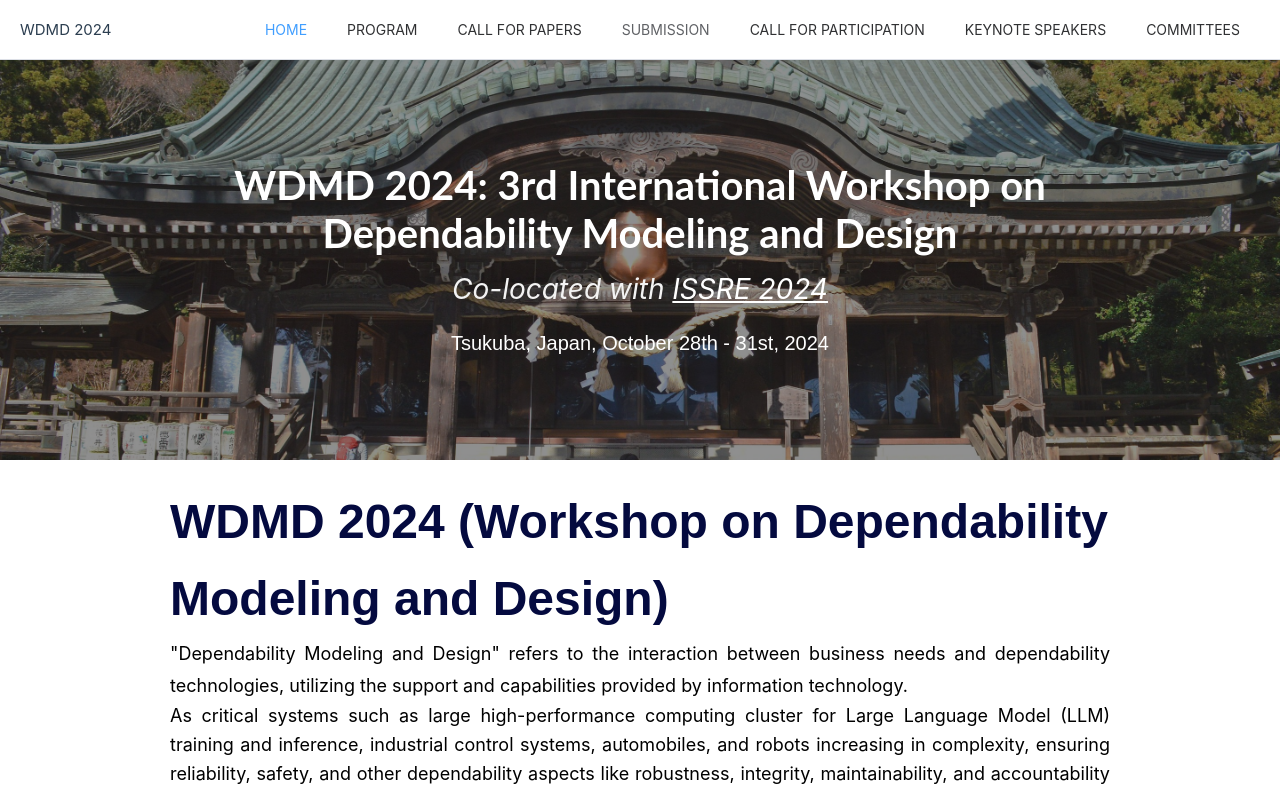
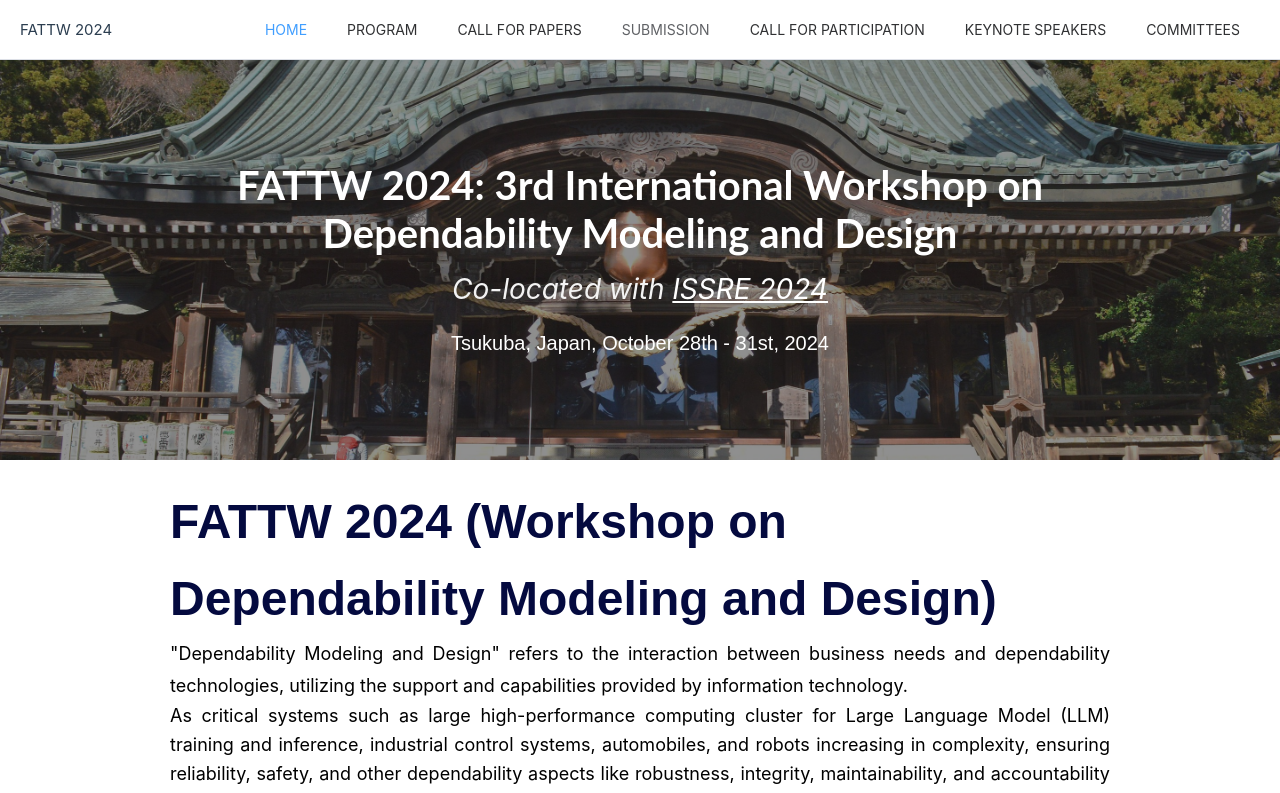
Before and after one commit to fattw2024/fattw2024.github.io, a Vue app: page / in a window 1280 px wide. Shown: the top 793 px of the page. Built offline with nearby package versions, Linux system fonts and the light colour scheme.

Commit message:
update content

```diff
--- a/index.html
+++ b/index.html
@@ -4,7 +4,7 @@
     <meta charset="UTF-8">
     <!-- <link rel="icon" href="/favicon.ico"> -->
     <meta name="viewport" content="width=device-width, initial-scale=1.0">
-    <title>WDMD 2024</title>
+    <title>FATTW 2024</title>
   </head>
   <body>
     <div id="app"></div>
--- a/src/components/TheBanner.vue
+++ b/src/components/TheBanner.vue
@@ -2,7 +2,7 @@
   <div class="banner">
     <div class="background"></div>
     <div class="text">
-      <h2 class="title font-lato">WDMD 2024: 3rd International Workshop on </h2>
+      <h2 class="title font-lato">FATTW 2024: 3rd International Workshop on </h2>
       <h2 class="title font-lato">Dependability Modeling and Design</h2>
       <div class="subtitle">Co-located with <a href="https://issre.github.io/2024/" target="_blank">ISSRE 2024</a></div>
       <div class="tip font-merri">Tsukuba, Japan, October 28th - 31st, 2024</div>
--- a/src/components/TheHeader.vue
+++ b/src/components/TheHeader.vue
@@ -6,7 +6,7 @@
       router
       :default-active="route.path"
     >
-      <div class="logo">WDMD 2024</div>
+      <div class="logo">FATTW 2024</div>
       <div class="menu-right">
         <el-menu-item index="/">HOME</el-menu-item>
         <el-menu-item index="/program">PROGRAM</el-menu-item>
--- a/src/views/HomeView.vue
+++ b/src/views/HomeView.vue
@@ -1,6 +1,6 @@
 <template>
   <div class="home">
-    <div class="title1 font-merri">WDMD 2024 (Workshop on Dependability Modeling and Design)</div>
+    <div class="title1 font-merri">FATTW 2024 (Workshop on Dependability Modeling and Design)</div>
     <p class="pa pa-header p">"Dependability Modeling and Design" refers to the interaction between business needs and dependability technologies, utilizing the support and capabilities provided by information technology.</p>
     <p class="pa pa-content p">As critical systems such as large high-performance computing cluster for Large Language Model (LLM) training and inference, industrial control systems, automobiles, and robots increasing in complexity, ensuring reliability, safety, and other dependability aspects like robustness, integrity, maintainability, and accountability has become a significant challenge for designers, manufacturers, owners, and operators.</p>
     <p class="pa pa-content p">To address these challenges, advanced technologies, appropriate methodologies, powerful modeling languages and tools, and a shared conceptualization of dependability modeling and design are essential. The WDMD aims to bring together researchers and practitioners to exchange and discuss cutting-edge research and practical applications in the field of dependability modeling and design. This year, the workshop will focus on several key topics: conceptual models for dependability, digitalization in dependability design, software dependability, reliability for large-scale computing systems, reliability and safety of autonomous driving.</p>
--- a/src/views/PapersView.vue
+++ b/src/views/PapersView.vue
@@ -1,6 +1,6 @@
 <template>
   <div class="papers">
-    <p class="pa-header p">The WDMD 2024 workshop invites researches and practitioners to submit original research contributions on dependability modeling and design. All the accepted papers will be included in the IEEE Xplore Digital Library.</p>
+    <p class="pa-header p">The FATTW 2024 workshop invites researches and practitioners to submit original research contributions on dependability modeling and design. All the accepted papers will be included in the IEEE Xplore Digital Library.</p>
 
     <div class="title2 section-title">Topics of Interest</div>
     <p class="pa-header p">Topics of the workshop include but are not limited to:</p>
--- a/src/views/ParticipationView.vue
+++ b/src/views/ParticipationView.vue
@@ -1,6 +1,6 @@
 <template>
   <div class="participation">
-    <p class="pa-header p">The WDMD 2024 workshop will take place on October 28th, in Tsukuba, Japan, co-located with ISSRE 2024 (<a href="https://issre.github.io/2024/" target="_blank">https://issre.github.io/2024/</a>).</p>
+    <p class="pa-header p">The FATTW 2024 workshop will take place on October 28th, in Tsukuba, Japan, co-located with ISSRE 2024 (<a href="https://issre.github.io/2024/" target="_blank">https://issre.github.io/2024/</a>).</p>
     <div class="title2">Registration</div>
     <p class="pa-header p">The registration process is managed by the ISSRE committee. Options are available for registering for the full week of the ISSRE conference and for one-day registrations for just the day of the workshop. More information is available at: </p>
     <p class="pa-header p"><a href="https://issre.github.io/2024/attend_registration.html" target="_blank">https://issre.github.io/2024/attend_registration.html</a></p>
```
Also changed, not shown: 29 other files (tests, documents, lock files or other folders).
